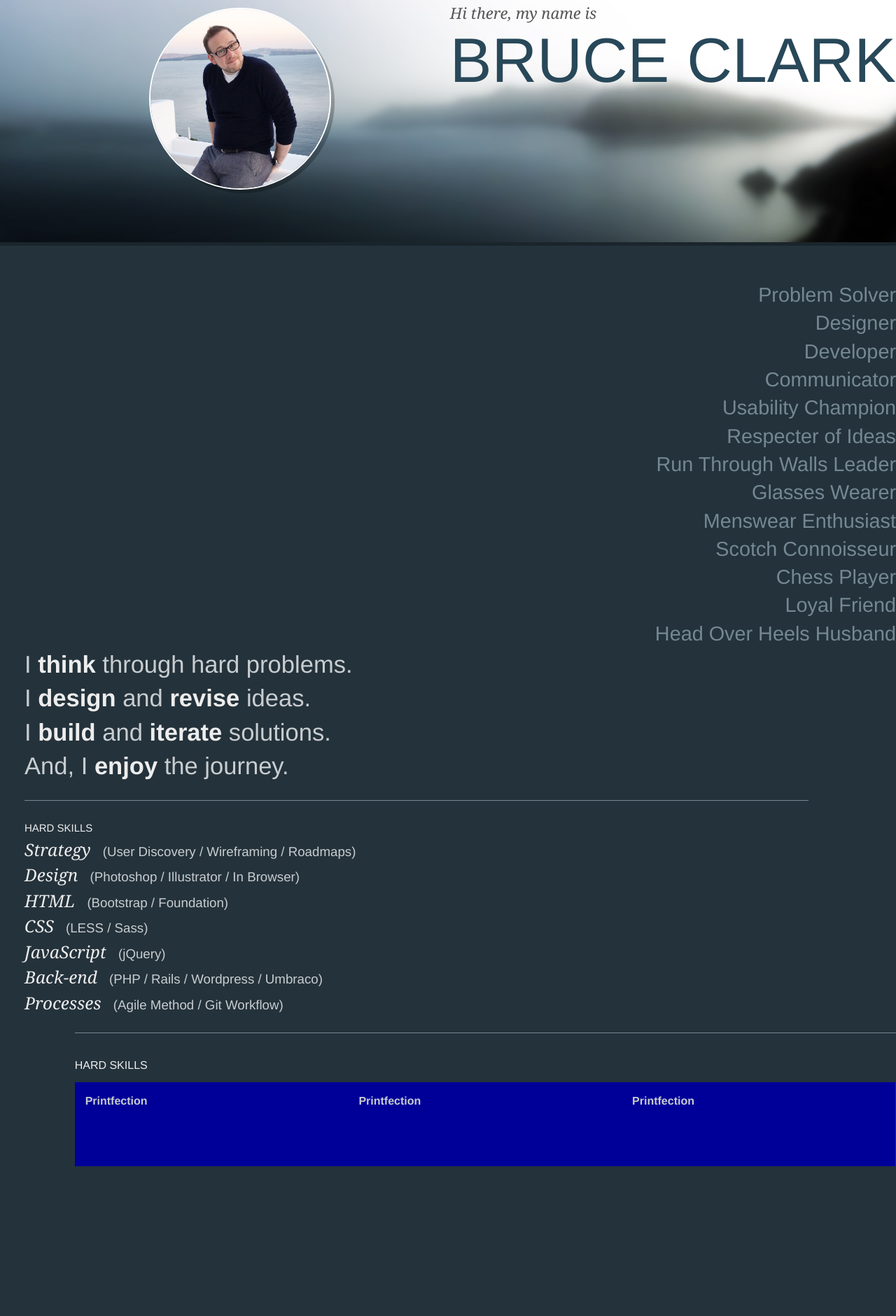
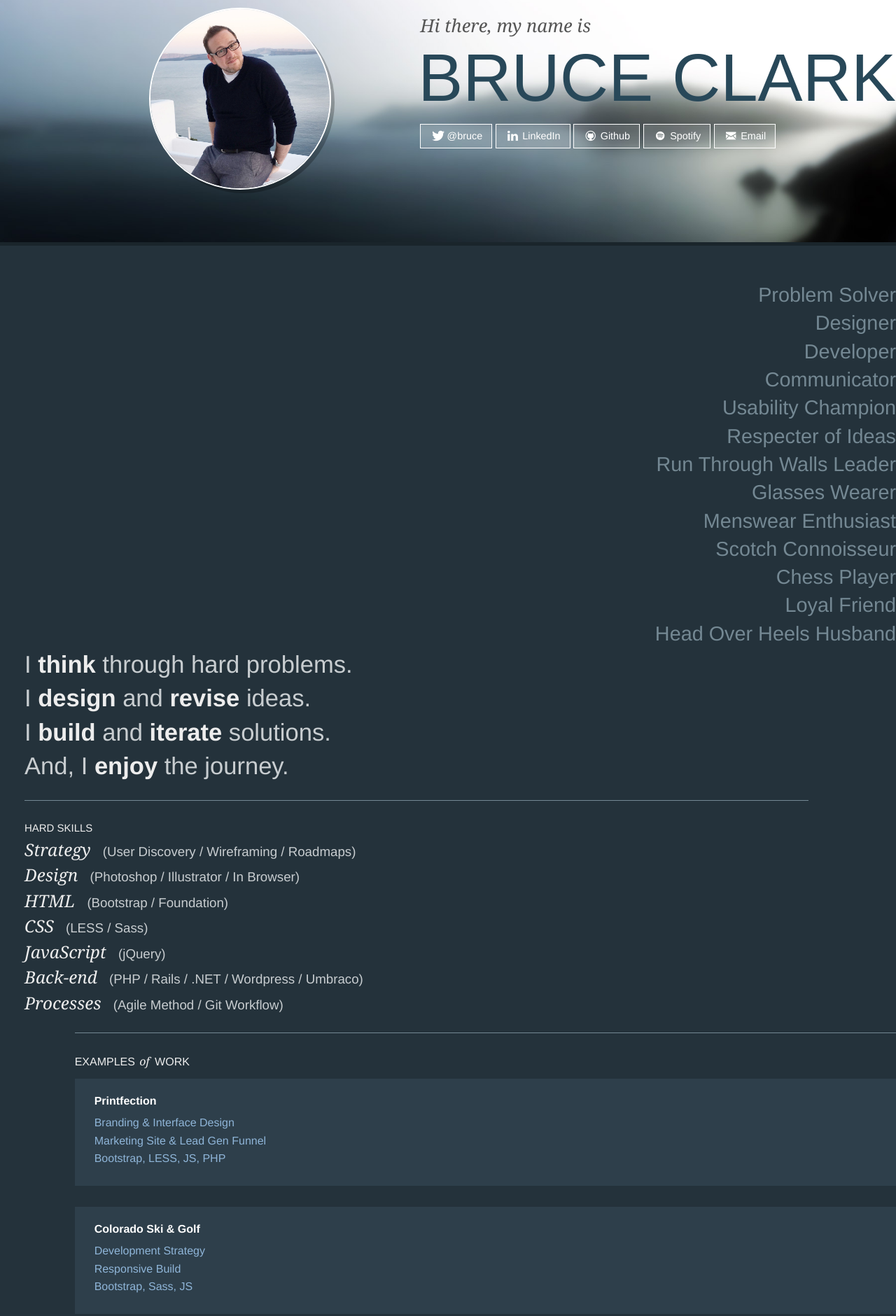
Before and after one commit to BruceClark/fluidvision.net, a website: page index.html in a window 1280 px wide. Shown: the part 79-1959 px from the top of the page at 70% size. Before the commit the page ends 1795 px from the top, so only its background shows below. Drawn offline with nearby package versions, Linux system fonts and the light colour scheme; files that its build step writes are made by us from their sources.

Commit message:
Portfolio content added, personal links, etc.
This was a pretty big updated, added the portfolio section, links, and style. Also added a font icon package for top personal links, and got everything hooked up. Also a fun little easer egg on the HTML for those curious code-lookers.

```diff
--- /dev/null
+++ b/assets/styles/fontello.scss
@@ -0,0 +1,62 @@
+@font-face {
+  font-family: 'fontello';
+  src: url('/assets/fonts/fontello.eot?77510026');
+  src: url('/assets/fonts/fontello.eot?77510026#iefix') format('embedded-opentype'),
+       url('/assets/fonts/fontello.woff2?77510026') format('woff2'),
+       url('/assets/fonts/fontello.woff?77510026') format('woff'),
+       url('/assets/fonts/fontello.ttf?77510026') format('truetype'),
+       url('/assets/fonts/fontello.svg?77510026#fontello') format('svg');
+  font-weight: normal;
+  font-style: normal;
+}
+/* Chrome hack: SVG is rendered more smooth in Windozze. 100% magic, uncomment if you need it. */
+/* Note, that will break hinting! In other OS-es font will be not as sharp as it could be */
+/*
+@media screen and (-webkit-min-device-pixel-ratio:0) {
+  @font-face {
+    font-family: 'fontello';
+    src: url('../font/fontello.svg?77510026#fontello') format('svg');
+  }
+}
+*/
+
+ [class^="icon-"]:before, [class*=" icon-"]:before {
+  font-family: "fontello";
+  font-style: normal;
+  font-weight: normal;
+  speak: none;
+
+  display: inline-block;
+  text-decoration: inherit;
+  width: 1em;
+  margin-right: .2em;
+  text-align: center;
+  /* opacity: .8; */
+
+  /* For safety - reset parent styles, that can break glyph codes*/
+  font-variant: normal;
+  text-transform: none;
+
+  /* fix buttons height, for twitter bootstrap */
+  line-height: 1em;
+
+  /* Animation center compensation - margins should be symmetric */
+  /* remove if not needed */
+  margin-left: .2em;
+
+  /* you can be more comfortable with increased icons size */
+  /* font-size: 120%; */
+
+  /* Font smoothing. That was taken from TWBS */
+  -webkit-font-smoothing: antialiased;
+  -moz-osx-font-smoothing: grayscale;
+
+  /* Uncomment for 3D effect */
+  /* text-shadow: 1px 1px 1px rgba(127, 127, 127, 0.3); */
+}
+
+.icon-github-circled:before { content: '\e800'; } /* '' */
+.icon-spotify:before { content: '\e801'; } /* '' */
+.icon-twitter:before { content: '\e802'; } /* '' */
+.icon-linkedin:before { content: '\e803'; } /* '' */
+.icon-mail:before { content: '\e804'; } /* '' */
--- a/assets/styles/manifest.scss
+++ b/assets/styles/manifest.scss
@@ -1,3 +1,4 @@
 @import 'settings.scss';
 @import '../../node_modules/foundation-sites/assets/foundation.scss';
 @import 'site.scss';
+@import 'fontello.scss';
--- a/assets/styles/settings.scss
+++ b/assets/styles/settings.scss
@@ -2,6 +2,19 @@
 ---------------------------------------- */
 
 $body-font-family: 'Helvetica Neue', Helvetica, Arial, sans-serif;
+
+$foundation-palette: (
+  primary:    #638bb0,
+  secondary:  #fff,
+  success:    #3adb76,
+  warning:    #ffae00,
+  alert:      #ec5840
+);
+
+$anchor-color: #8fb5d8;
+$anchor-color-hover: #b7d4ef;
+
+$button-padding: 0.65em .92em;
 
 
 /* Custom Colors
--- a/assets/styles/site.scss
+++ b/assets/styles/site.scss
@@ -27,23 +27,36 @@ body {
   }//.photo
 
   .name {
+    padding-top: 8px;
     float: right;
     color: $darktype;
 
     h4 {
-      margin-top: -8px;
-      font-size: 22px;
+      font-size: 160%;
       color: $darkgray;
       font-style: italic;
       @include serif;
     }//h4
 
     h1 {
+      padding-bottom: 10px;
+      margin-left: -3px;
       line-height: 1;
-      font-size: 560%;
+      font-size: 600%;
       text-transform: uppercase;
       @include heading;
     }//h1
+
+    .hollow.button {
+      background-color: rgba(255,255,255,.15);
+
+      &:hover,
+      &:active,
+      &:focus {
+        background-color: #fff;
+        border-color: #fff;
+      }
+    }
   }//.name
 }//#intro
 
@@ -120,27 +133,57 @@ body {
 }//#approach
 
 #work {
-  padding-bottom: 50px;
-
   .portfolio-wrap {
     border-top: 1px solid $subtlegray;
-    padding-top: 34px;
+    padding-top: 28px;
 
     span {
       @include highlight;
+
+      em {
+        @include serif;
+        text-transform: lowercase;
+        padding: 0 3px 0 2px;
+      }
     }
   }//.portfolio-wrap
 
   .portfolio {
-    display: flex;
-    flex-wrap: wrap;
     margin-top: 12px;
 
     .piece {
-      width: 33.3%;
-      height: 120px;
-      padding: 15px;
-      background: #009;
-    }
+      margin-bottom: 30px;
+
+      &:last-child {
+        margin-right: 0;
+      }
+
+      a {
+        display: block;
+        background: lighten($navysuit,5%);
+        padding: 20px 28px 10px 28px;
+        transition: background .5s;
+
+        &:hover {
+          background: lighten($navysuit,10%);
+        }
+
+        strong {
+          color: $white;
+        }
+
+        ul {
+          padding-top: 6px;
+        }
+      }
+    }//.piece
   }//.portfolio
 }//#work
+
+#copyright {
+  padding-bottom: 40px;
+
+  p {
+    color: lighten($navysuit,20%);
+  }
+}
--- a/index.html
+++ b/index.html
@@ -18,25 +18,63 @@
   <!-- Scripts -->
   <script src="https://use.typekit.net/sle5fyn.js"></script>
   <script>try{Typekit.load({ async: true });}catch(e){}</script>
+
+  <!--
+        Hello Code Looker!
+
+        Thanks for stopping by, this site is hand made on top of
+        Foundation v6 using: static HTML, Sass, and Grunt.
+
+        You're welcome to view and critique my style files:
+
+          /assets/styles/settings.scss
+          /assets/styles/manifest.scss
+          /assets/styles/site.scss
+
+        Head over to my Github (github.com/bruceclark) if
+        you'd like to see more of my code.
+
+        Fun fact: I made my first website in 8th grade (1999)
+        hand coded with terrible quality HTML and hosted on
+        Angelfire free web hosting. :-)
+  -->
 </head>
 <body class="home">
 
-<div id="intro">
+<section id="intro">
   <div class="row">
 
     <div class="large-7 small-12 column name">
       <h4>Hi there, my name is</h4>
       <h1>Bruce Clark</h1>
-    </div>
+
+      <nav class="links">
+        <a class="secondary hollow button" href="http://twitter.com/bruce">
+          <i class="demo-icon icon-twitter"></i> @bruce
+        </a>
+        <a class="secondary hollow button" href="http://linkedin.com/in/sbruceclark">
+          <i class="icon-linkedin"></i> LinkedIn
+        </a>
+        <a class="secondary hollow button" href="http://github.com/bruceclark">
+          <i class="icon-github-circled"></i> Github
+        </a>
+        <a class="secondary hollow button" href="https://open.spotify.com/user/bruce_clark">
+          <i class="icon-spotify"></i> Spotify
+        </a>
+        <a class="secondary hollow button" href="mailto:bruce@fluidvision.net">
+          <i class="icon-mail"></i> Email
+        </a>
+      </nav><!-- / .links -->
+    </div><!-- / .name -->
 
     <div class="large-offset-2 large-3 small-offset-0 small-12 column photo">
       <img src="/images/bruce.jpg" alt="Bruce Clark" class="rounded"/>
-    </div><!-- / .large-offset .large -->
+    </div><!-- / .photo -->
 
   </div><!-- / .row -->
-</div><!-- / #intro -->
+</section><!-- / #intro -->
 
-<div id="approach">
+<section id="approach">
   <div class="row">
 
     <div class="large-4 large-offset-1 column rundown">
@@ -72,7 +110,7 @@
             <em>HTML</em> (Bootstrap / Foundation)<br/>
             <em>CSS</em> (LESS / Sass)<br/>
             <em>JavaScript</em> (jQuery)<br/>
-            <em>Back-end</em> (PHP / Rails / Wordpress / Umbraco)<br/>
+            <em>Back-end</em> (PHP / Rails / .NET / Wordpress / Umbraco)<br/>
             <em>Processes</em> (Agile Method / Git Workflow)
           </p>
         </div><!-- / .bio -->
@@ -80,31 +118,81 @@
     </div><!-- / .action -->
 
   </div><!-- / .row -->
-</div><!-- / #approach -->
+</section><!-- / #approach -->
 
-<div id="work">
+<section id="work">
   <div class="row">
 
     <div class="large-10 large-offset-1 portfolio-wrap">
-      <span>Hard Skills</span>
+      <span>Examples <em>of</em> Work</span>
 
-      <div class="portfolio">
-        <div class="piece">
+      <div class="expanded row portfolio">
+        <div class="piece large-4 column"><a href="http://www.printfection.com">
           <strong>Printfection</strong>
-        </div><!-- / .piece -->
+          <ul class="no-bullet">
+            <li>Branding &amp; Interface Design</li>
+            <li>Marketing Site &amp; Lead Gen Funnel</li>
+            <li>Bootstrap, LESS, JS, PHP</li>
+          </ul>
+        </a></div><!-- / .piece -->
 
-        <div class="piece">
-          <strong>Printfection</strong>
-        </div><!-- / .piece -->
+        <div class="piece large-4 column"><a href="http://www.coloradoskiandgolf.com">
+          <strong>Colorado Ski &amp; Golf</strong>
+          <ul class="no-bullet">
+            <li>Development Strategy</li>
+            <li>Responsive Build</li>
+            <li>Bootstrap, Sass, JS</li>
+          </ul>
+        </a></div><!-- / .piece -->
 
-        <div class="piece">
-          <strong>Printfection</strong>
-        </div><!-- / .piece -->
+        <div class="piece large-4 column"><a href="http://www.usestacks.com">
+          <strong>Stacks</strong>
+          <ul class="no-bullet">
+            <li>Application Interface Design</li>
+            <li>Marketing Site Build</li>
+            <li>HTML, CSS, JS, .NET</li>
+          </ul>
+        </a></div><!-- / .piece -->
+
+        <div class="piece large-4 column"><a href="http://www.celebrityfantasydraft.com">
+          <strong>Celebrity Fantasy Draft</strong>
+          <ul class="no-bullet">
+            <li>Application Interface Design</li>
+            <li>HTML, CSS, JS, Rails</li>
+            <li>&nbsp;</li>
+          </ul>
+        </a></div><!-- / .piece -->
+
+        <div class="piece large-4 end column"><a href="http://fluidvision.net/writing/grammar.php">
+          <strong>Take Your Grammar Seriously</strong>
+          <ul class="no-bullet">
+            <li>Writing</li>
+            <li>Blog Post</li>
+            <li>&nbsp;</li>
+          </ul>
+        </a></div><!-- / .piece -->
+
+        <div class="piece large-4 column"><a href="http://itunes.apple.com/us/app/denver-ride/id346508530?mt=8">
+          <strong>Denver Ride</strong>
+          <ul class="no-bullet">
+            <li>iOS Interface Design</li>
+            <li>&nbsp;</li>
+            <li>&nbsp;</li>
+          </ul>
+        </a></div><!-- / .piece -->
       </div><!-- / .portfolio -->
     </div>
 
-  </div>
-</div><!-- / #work -->
+  </div><!-- / .row -->
+</section><!-- / #work -->
+
+<section id="copyright">
+  <div class="row">
+    <div class="large-10 large-offset-1">
+      <p>&copy; Stephen Bruce Clark, Jr.</p>
+    </div>
+  </div><!-- / .row -->
+</section><!-- / #copyright -->
 
 <!-- Scripts -->
 <script src="https://ajax.googleapis.com/ajax/libs/jquery/2.1.3/jquery.min.js"></script>
```
Also changed, not shown: assets/fonts/fontello.ttf (added), assets/fonts/fontello.woff (added), assets/fonts/fontello.woff2 (added), 2 other files.
